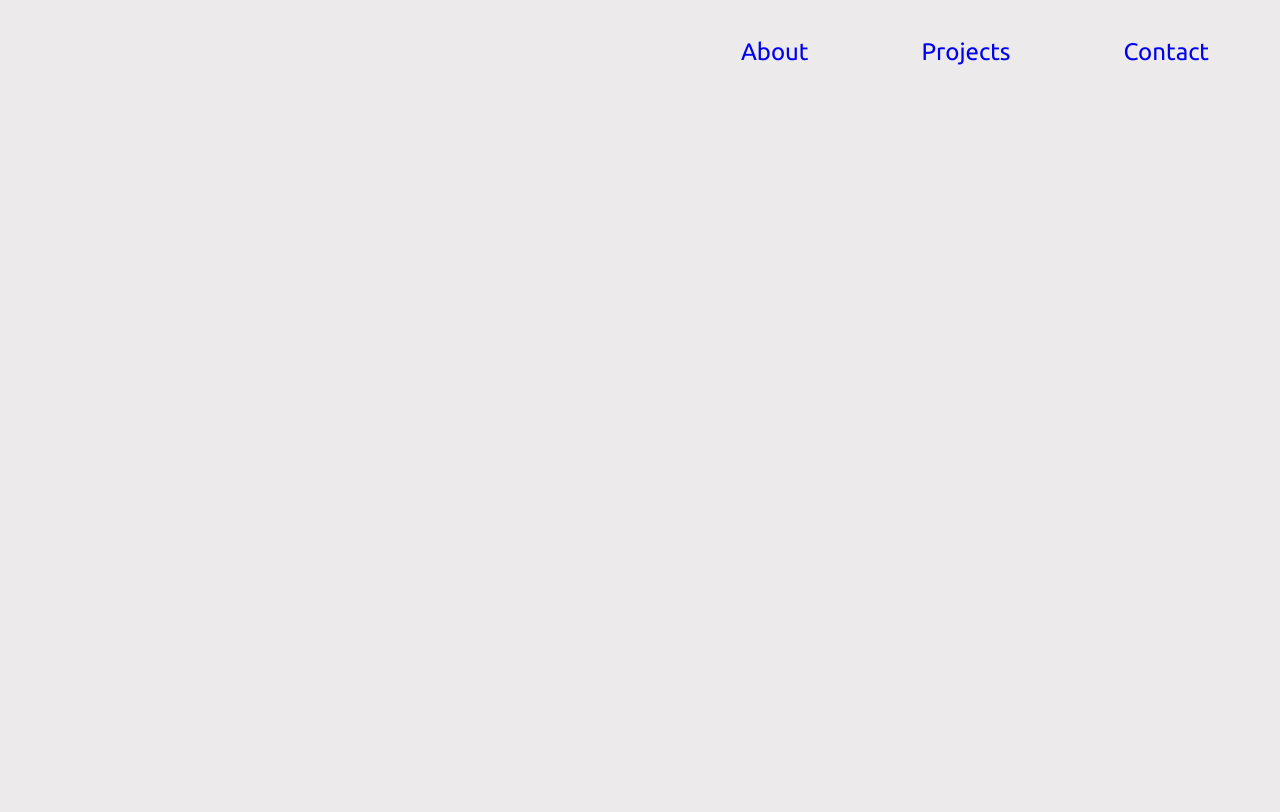
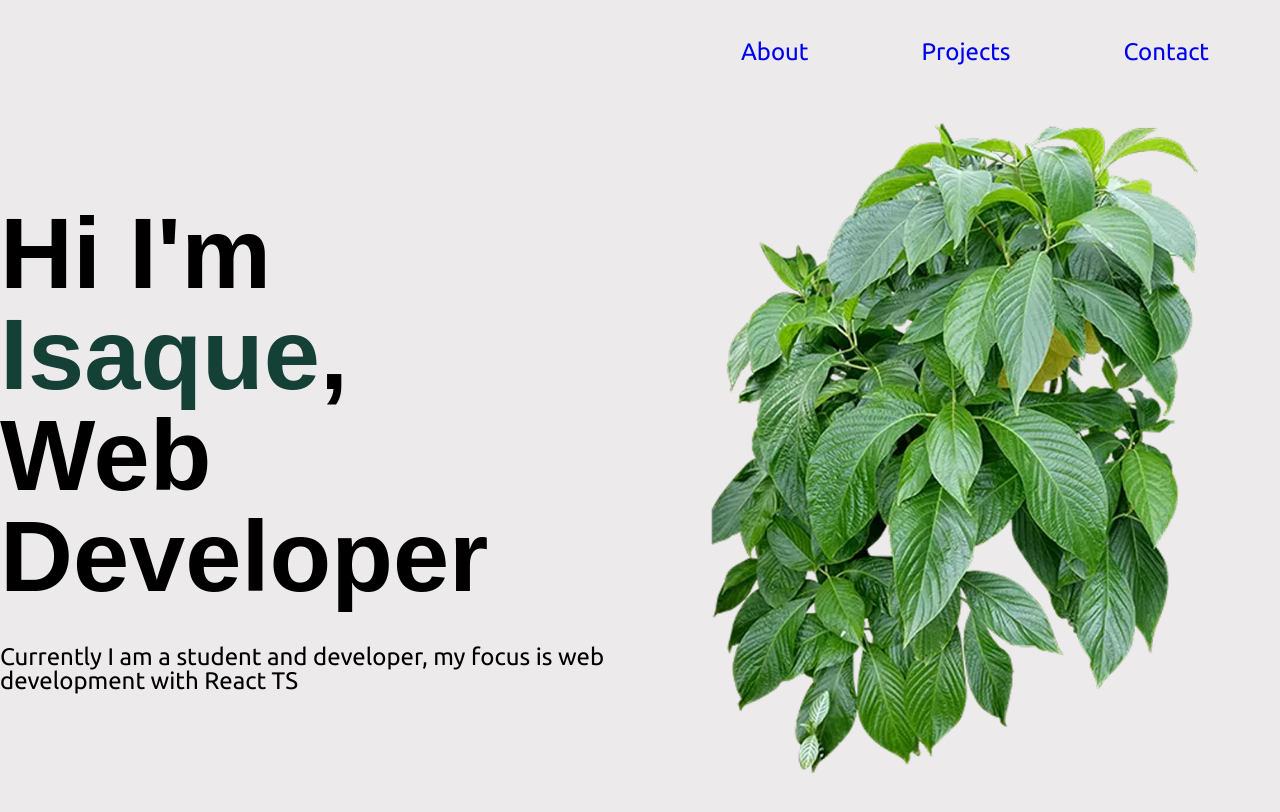
Before and after one commit to IsaqueBatist/portifolio-frontend, a React (Create React App) app: page / in a window 1280 px wide. Built offline with nearby package versions, Linux system fonts and the light colour scheme.

Commit message:
:sparkles: feat: Home Page

```diff
--- a/src/App.tsx
+++ b/src/App.tsx
@@ -1,9 +1,13 @@
 import React from 'react';
 import Header from './components/Header/Header.tsx';
+import Home from './pages/Home/Home.tsx';
 
 function App() {
   return (
-    <Header />
+    <>
+      <Header />
+      <Home />
+    </>
   );
 }
 
--- /dev/null
+++ b/src/global.d.ts
@@ -0,0 +1,4 @@
+declare module "*.png" {
+  const value: string;
+  export default value;
+}
--- a/src/globalStyles.css
+++ b/src/globalStyles.css
@@ -2,8 +2,10 @@
 
 body{
   background-color: var(--bg-color);
+  height: auto;
 }
 
 html {
   font-size: 62.5%;
+  height: auto;
 }
--- /dev/null
+++ b/src/pages/Home/Home.tsx
@@ -0,0 +1,18 @@
+import React from 'react'
+
+import "./styles.css"
+import homePlant from "../../assets/image/home-plant.png"
+
+export default function Home() {
+  return (
+    <div className="home-container">
+      <section className="text-section">
+        <div className="text-section-title">
+          <h1>Hi I'm <span>Isaque</span>, <br />Web Developer</h1>
+        </div>
+        <div className="text-section-subtitle">Currently I am a student and developer, my focus is web development with React TS</div>
+      </section>
+      <img src={homePlant} alt="home plant" className="home-image"/>
+    </div>
+  )
+}
--- /dev/null
+++ b/src/pages/Home/styles.css
@@ -0,0 +1,32 @@
+@import url('../../vars.css');
+
+.home-container{
+  min-height: 91vh;
+
+  display: flex;
+  justify-content: space-around;
+  align-items: center;
+
+  img{
+    width: 65rem;
+    height: 65rem;
+  }
+}
+
+.text-section{
+  width: 50%;
+  font-family: var(--title-font);
+}
+
+.text-section-title{
+  font-size: 10.1rem;
+  font-weight: bold;
+  span{
+    color: var(--primary-color);
+  }
+}
+.text-section-subtitle{
+  font-size: 2.4rem;
+  font-family: var(--text-font);
+  margin-top: 3.8rem;
+}
--- a/src/vars.css
+++ b/src/vars.css
@@ -9,7 +9,7 @@
   --tertiary-color: #D9D9D9;
 
   /* Fonst */
-  --title-font: "DM Sans";
+  --title-font: "DM Sans", sans-serif;
   --text-font: "Ubuntu";
 
 }
```
Also changed, not shown: src/assets/image/home-plant.png (added).
